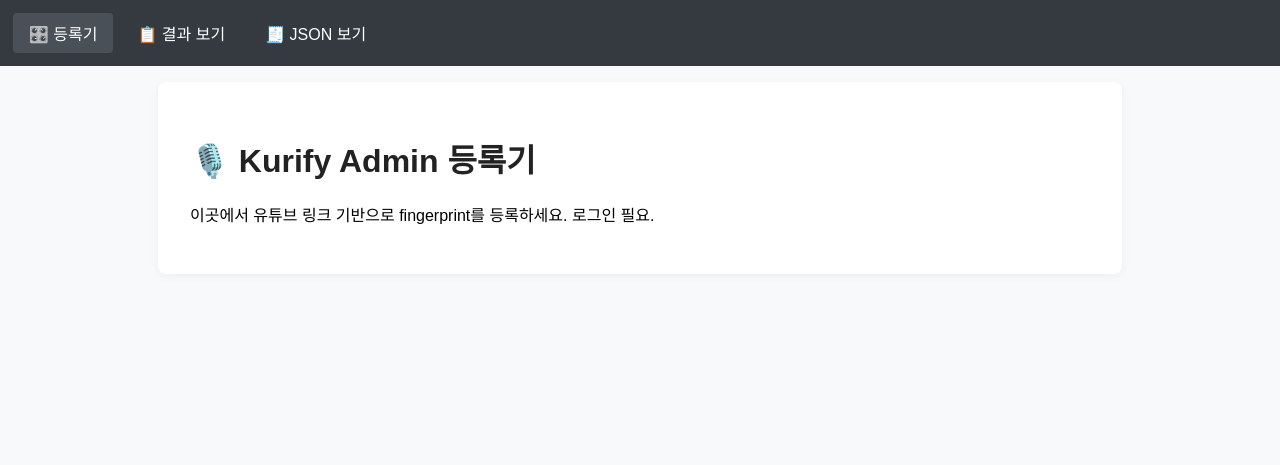
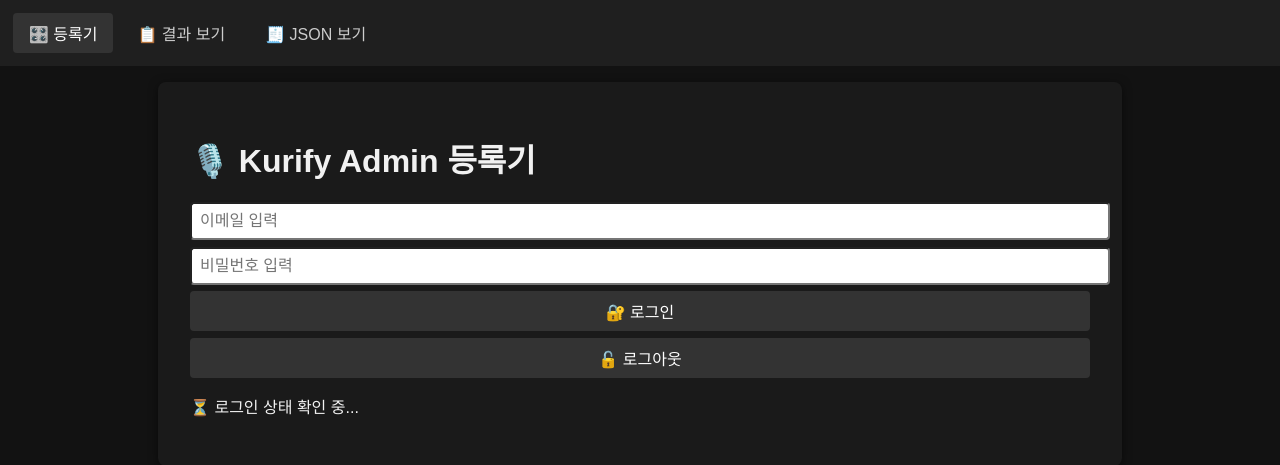
Before and after one commit to Geehg/kurify-admin, a FastAPI app: page / in a window 1280 px wide. Shown: the top 465 px of the page. Run offline with FastAPI, Linux system fonts and the light colour scheme; some libraries are stand-ins or nearby versions.

Commit message:
Add files via upload

```diff
--- a/app/templates/console.html
+++ b/app/templates/console.html
@@ -1,23 +1,33 @@
-
 <!DOCTYPE html>
 <html>
 <head>
-  <title>KURI Console 🎛️</title>
+  <title>KURI Console 🎛️ (Login + Dark Mode)</title>
+  <script src="https://www.gstatic.com/firebasejs/9.22.2/firebase-app-compat.js"></script>
+  <script src="https://www.gstatic.com/firebasejs/9.22.2/firebase-auth-compat.js"></script>
   <style>
-    body { font-family: sans-serif; margin: 0; background: #f8f9fa; }
-    .nav { display: flex; background: #343a40; padding: 0.8em; }
+    body { font-family: sans-serif; margin: 0; background: #121212; color: #f1f1f1; }
+    .nav { display: flex; background: #1f1f1f; padding: 0.8em; }
     .nav a {
-      color: white; text-decoration: none; padding: 0.5em 1em;
+      color: #ccc; text-decoration: none; padding: 0.5em 1em;
       margin-right: 0.5em; border-radius: 4px;
     }
     .nav a:hover, .nav a.active {
-      background-color: #495057;
+      background-color: #333; color: #fff;
     }
-    .container { padding: 2em; max-width: 900px; margin: auto; background: white; margin-top: 1em; border-radius: 8px; box-shadow: 0 2px 10px rgba(0,0,0,0.05); }
-    .track { margin-bottom: 1.5em; border-bottom: 1px solid #ddd; padding-bottom: 1em; }
+    .container {
+      padding: 2em; max-width: 900px; margin: auto; background: #1a1a1a;
+      margin-top: 1em; border-radius: 8px; box-shadow: 0 2px 10px rgba(0,0,0,0.5);
+    }
+    .track {
+      margin-bottom: 1.5em; border-bottom: 1px solid #444; padding-bottom: 1em;
+    }
     img { max-height: 80px; vertical-align: middle; border-radius: 4px; }
-    h1 { color: #222; }
-    small { color: #888; }
+    input, button {
+      display: block; width: 100%; margin: 0.4em 0; padding: 0.5em;
+      font-size: 1em; border-radius: 4px;
+    }
+    button { background: #333; color: #fff; border: none; }
+    button:hover { background: #444; cursor: pointer; }
   </style>
 </head>
 <body>
@@ -26,11 +36,22 @@
     <a href="/results" class="{{ 'active' if active_tab == 'results' else '' }}">📋 결과 보기</a>
     <a href="/results.json" target="_blank">🧾 JSON 보기</a>
   </div>
-
   <div class="container">
     {% if active_tab == 'home' %}
       <h1>🎙️ Kurify Admin 등록기</h1>
-      <p>이곳에서 유튜브 링크 기반으로 fingerprint를 등록하세요. 로그인 필요.</p>
+      <div id="auth-section">
+        <input type="email" id="email" placeholder="이메일 입력">
+        <input type="password" id="password" placeholder="비밀번호 입력">
+        <button onclick="login()">🔐 로그인</button>
+        <button onclick="logout()">🔓 로그아웃</button>
+        <p id="login-status">⏳ 로그인 상태 확인 중...</p>
+      </div>
+      <form id="upload-form" action="/register" method="post" enctype="multipart/form-data" style="display:none">
+        <input type="text" name="title" placeholder="곡 제목" required>
+        <input type="text" name="artist" placeholder="아티스트" required>
+        <input type="url" name="youtube_url" placeholder="YouTube 링크" required>
+        <button type="submit">✅ 등록</button>
+      </form>
     {% elif active_tab == 'results' %}
       <h1>🎧 등록된 곡 목록</h1>
       {% for id, track in db.items() %}
@@ -49,5 +70,44 @@
       {% endfor %}
     {% endif %}
   </div>
+  <script>
+    const firebaseConfig = {
+      apiKey: "AIzaSyDfK-9ZZUVujkdDygzo5gF6XoSSgMnZFyM",
+      authDomain: "kurify-admin-5e6ac.firebaseapp.com",
+      projectId: "kurify-admin-5e6ac"
+    };
+    firebase.initializeApp(firebaseConfig);
+    const auth = firebase.auth();
+
+    function login() {
+      const email = document.getElementById("email").value;
+      const pw = document.getElementById("password").value;
+      auth.signInWithEmailAndPassword(email, pw)
+        .then(() => {
+          document.getElementById("login-status").textContent = "✅ 로그인됨";
+          document.getElementById("upload-form").style.display = "block";
+        })
+        .catch(err => {
+          document.getElementById("login-status").textContent = "❌ 로그인 실패: " + err.message;
+        });
+    }
+
+    function logout() {
+      auth.signOut().then(() => {
+        document.getElementById("login-status").textContent = "🔓 로그아웃됨";
+        document.getElementById("upload-form").style.display = "none";
+      });
+    }
+
+    auth.onAuthStateChanged(user => {
+      if (user) {
+        document.getElementById("login-status").textContent = "✅ 로그인됨";
+        document.getElementById("upload-form").style.display = "block";
+      } else {
+        document.getElementById("login-status").textContent = "🔒 로그인 필요";
+        document.getElementById("upload-form").style.display = "none";
+      }
+    });
+  </script>
 </body>
 </html>
```
